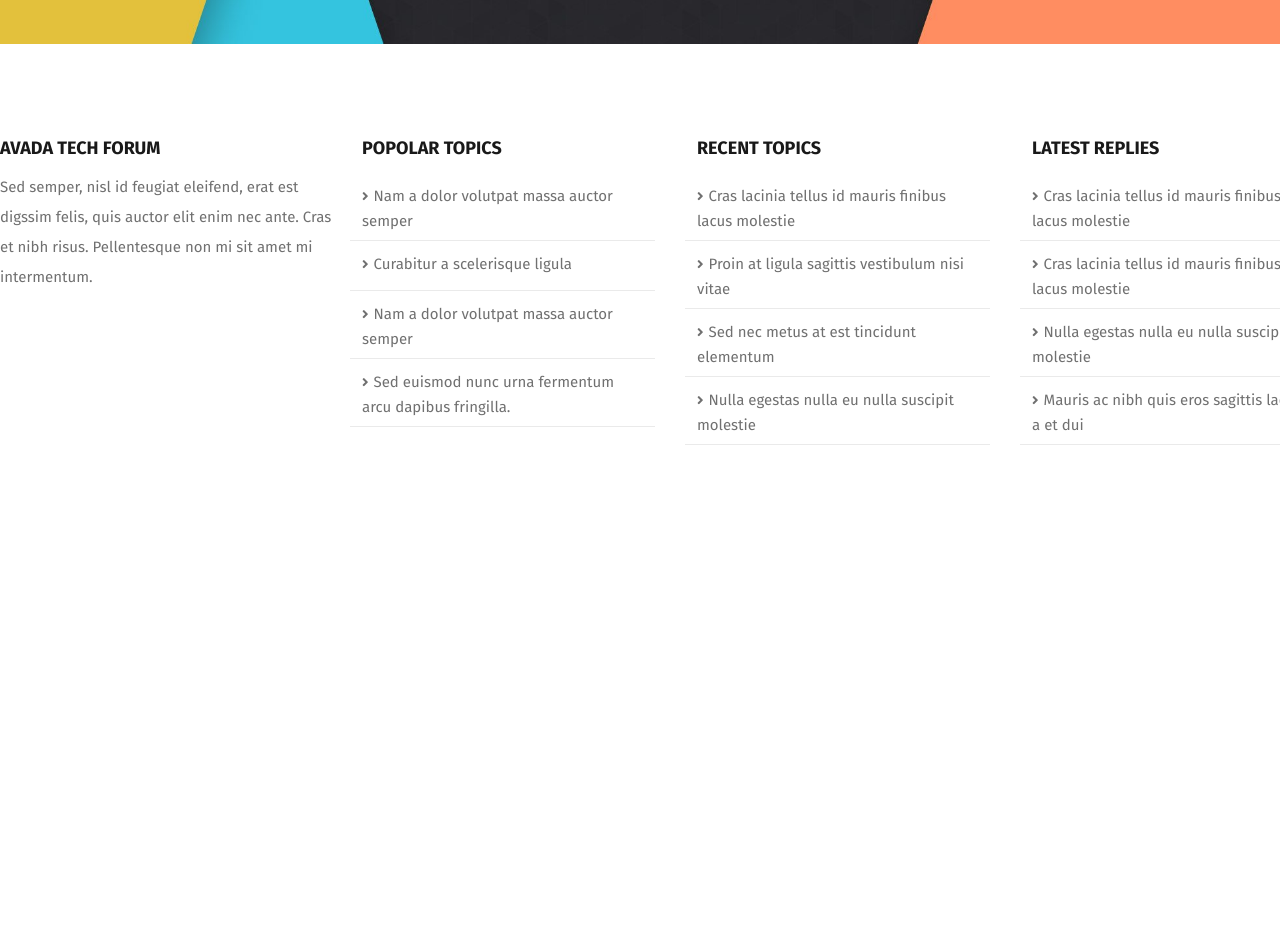
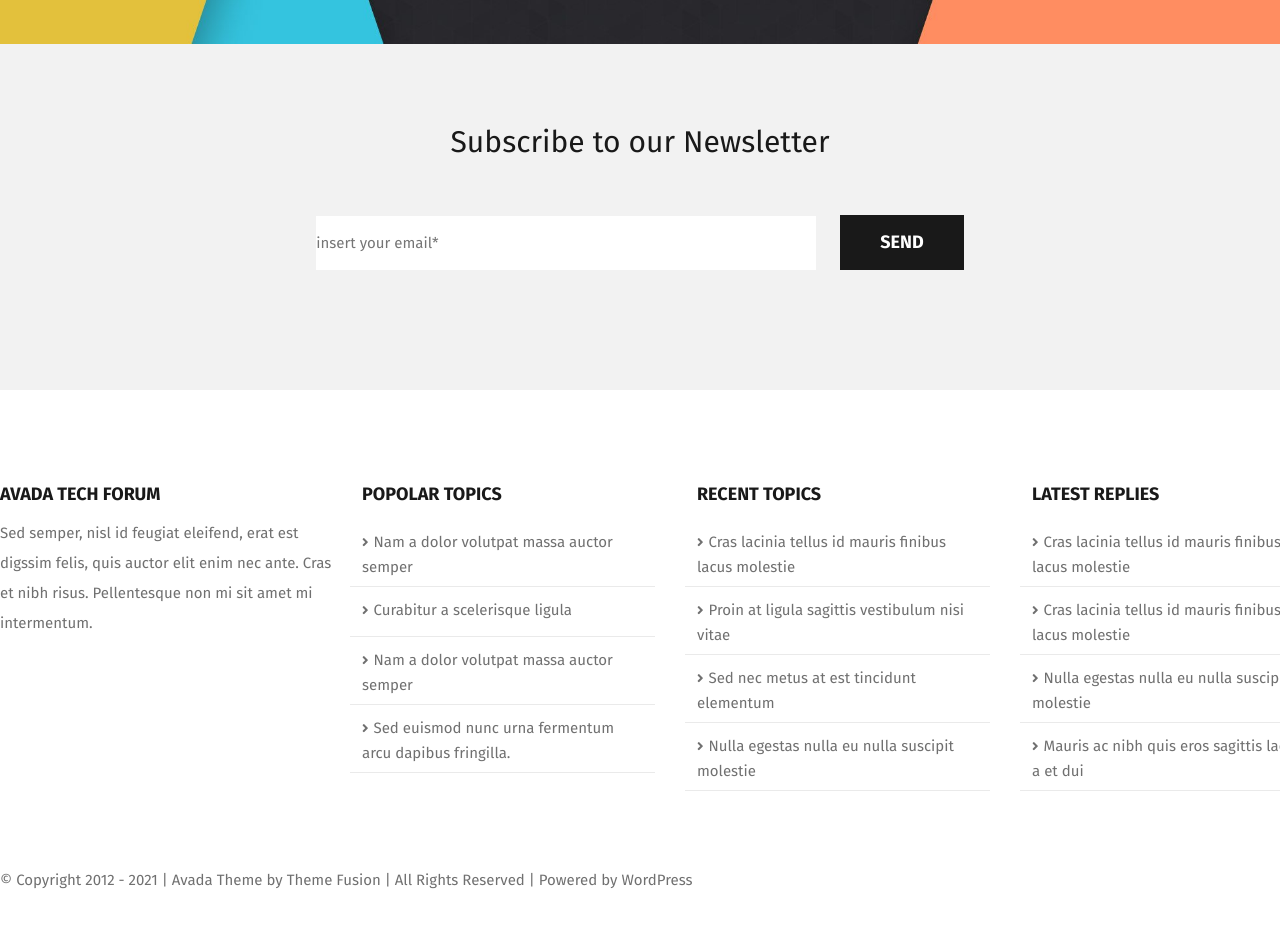
Before and after one commit to 0d1n92/proj-html-vuejs, a website: page index.html in a window 1280 px wide. Shown: the part 5900-6843 px from the top of the page. Before the commit the page ends 6425 px from the top, so only its background shows below. Drawn offline with nearby package versions, Linux system fonts and the light colour scheme.

Commit message:
foote bottom not complete

```diff
--- a/index.html
+++ b/index.html
@@ -160,6 +160,13 @@
             <button class="btn_rectangle" type="button" name="button">Sign Up <i class="fas fa-angle-right"></i></button>
           </div>
         </section>
+        <div id="news_letter">
+          <p>Subscribe to our Newsletter</p>
+          <form id="news_letter_post" action="index.html" method="post">
+            <input type="text" name="" value="" placeholder="insert your email*">
+            <button class="btn_rectangle" type="button" name="button">SEND</button>
+          </form>
+        </div>
         <footer>
           <div id="footer_top" class="container_1340 margin_auto">
             <div id="description_footer">
@@ -172,6 +179,22 @@
             </ul>
           </div>
           <div id="footer_bottom">
+            <div class="container_1340 margin_auto">
+              <div id="footer_bottom_left">
+                <p>
+                  © Copyright 2012 - 2021 | Avada Theme by Theme Fusion | All Rights Reserved | Powered by WordPress
+                </p>
+              </div>
+              <div id="footer_bottom_right">
+                <ul id="social">
+                  <li></li>
+                  <li></li>
+                  <li></li>
+                  <li></li>
+                </ul>
+              </div>
+
+            </div>
 
           </div>
         </footer>
--- a/src/partials/_footer.scss
+++ b/src/partials/_footer.scss
@@ -39,3 +39,11 @@
     }
   }
 }
+
+#footer_bottom {
+  .container_1340{
+  display: flex;
+  flex-direction: row;
+  justify-content: space-between;
+  }
+}
--- a/src/partials/_main.scss
+++ b/src/partials/_main.scss
@@ -203,7 +203,31 @@
 
   }
 
+}
 
-
+div#news_letter {
+  p {
+    font-size: 30px;
+    color: $codeGrey;
+    margin-bottom: 55px;
+  }
+  display: flex;
+  flex-direction: column;
+  align-items: center;
+  background-color: #f2f2f2;
+  padding-top: 80px;
+  padding-bottom: 120px;
 
 }
+
+#news_letter_post{
+  .btn_rectangle {
+    background-color: $codeGrey;
+    color: white;
+  }
+  > input[type=text] {
+  height: 54px;
+  width: 500px;
+  margin-right: 20px;
+}
+}
```
Also changed, not shown: css/style.css.
